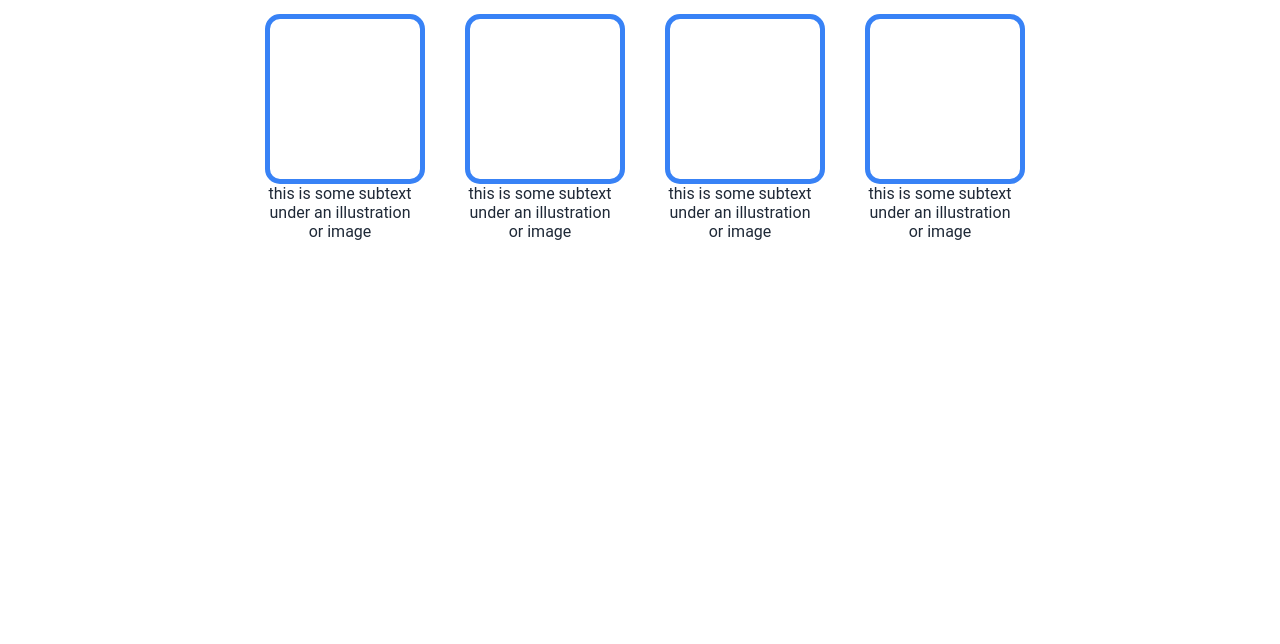
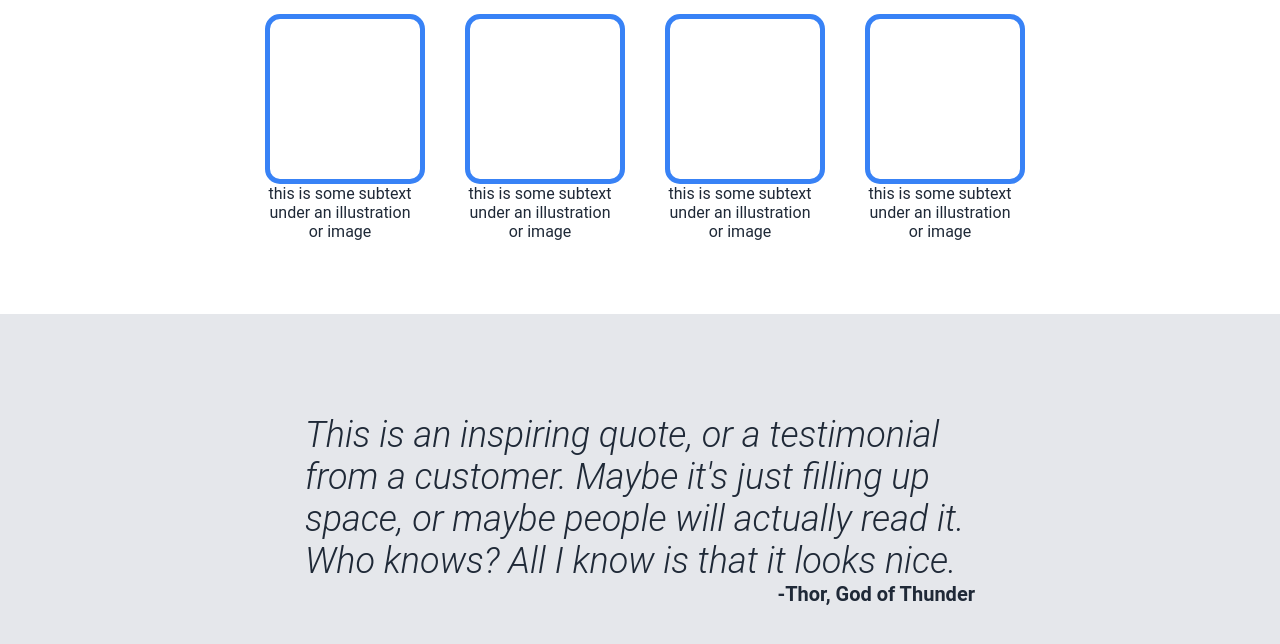
Before and after one commit to samssj10/landing-page, a plain HTML site: page index.html in a window 1280 px wide. Shown: the part 576-1220 px from the top of the page. Before the commit the page ends 890 px from the top, so only its background shows below. Drawn offline with Linux system fonts and the light colour scheme.

Commit message:
Added quote section

```diff
--- a/index.html
+++ b/index.html
@@ -55,5 +55,13 @@
         </div>
       </div>
     </div>
+    <div class="quote-section">
+      <div class="quote-text">
+        This is an inspiring quote, or a testimonial from a customer. Maybe it's
+        just filling up space, or maybe people will actually read it. Who knows?
+        All I know is that it looks nice.
+      </div>
+      <div class="quote-author">-Thor, God of Thunder</div>
+    </div>
   </body>
 </html>
--- a/styles.css
+++ b/styles.css
@@ -95,3 +95,22 @@ button {
 .card-text {
     color: #1F2937;
 }
+
+.quote-section {
+    padding: 100px 305px;
+    background-color: #E5E7EB;
+}
+
+.quote-text {
+    font-size: 36px;
+    color: #1F2937;
+    font-weight: 300;
+    font-style: italic;
+}
+
+.quote-author {
+    text-align: right;
+    color: #1F2937;
+    font-weight: 600;
+    font-size: 20px;
+}
```
